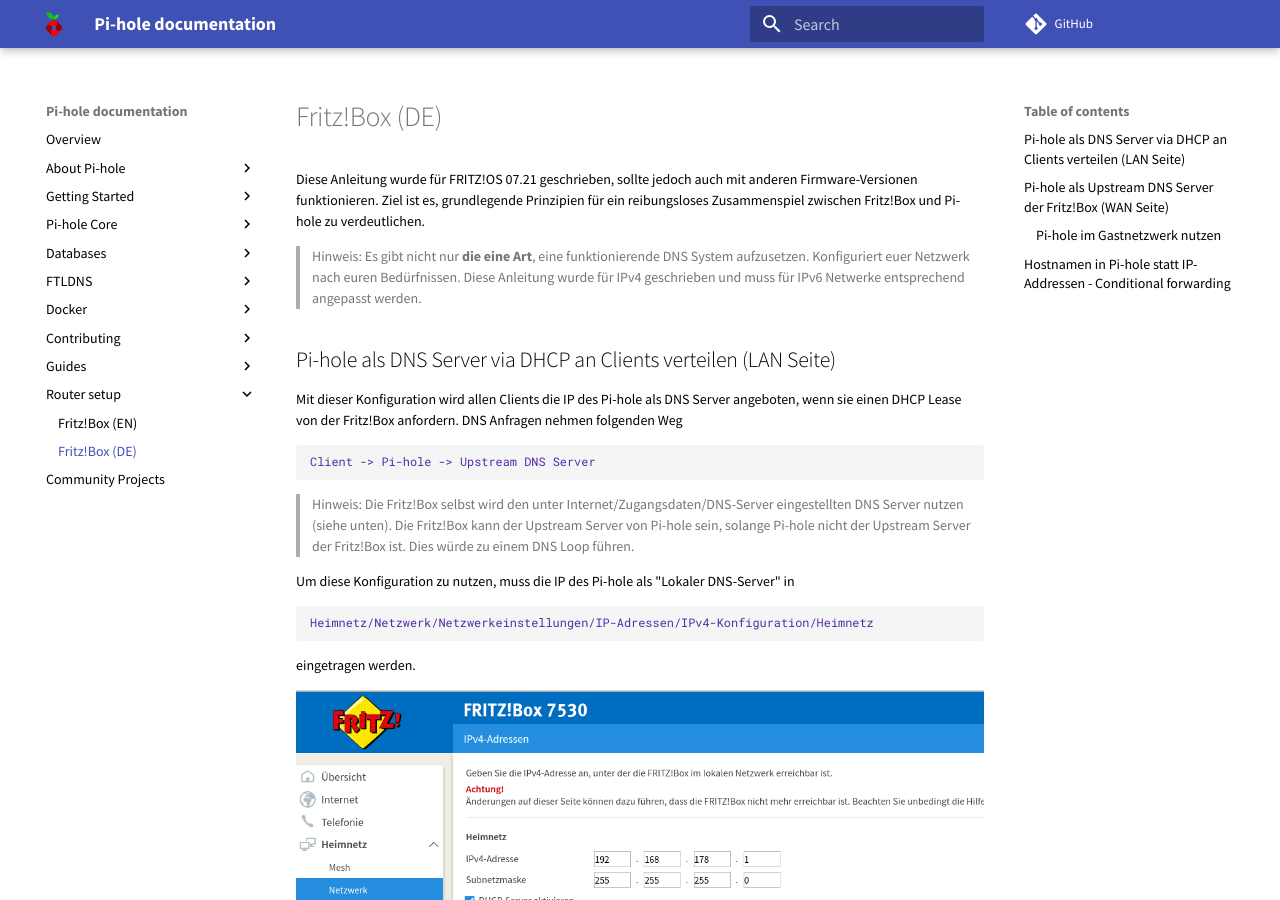
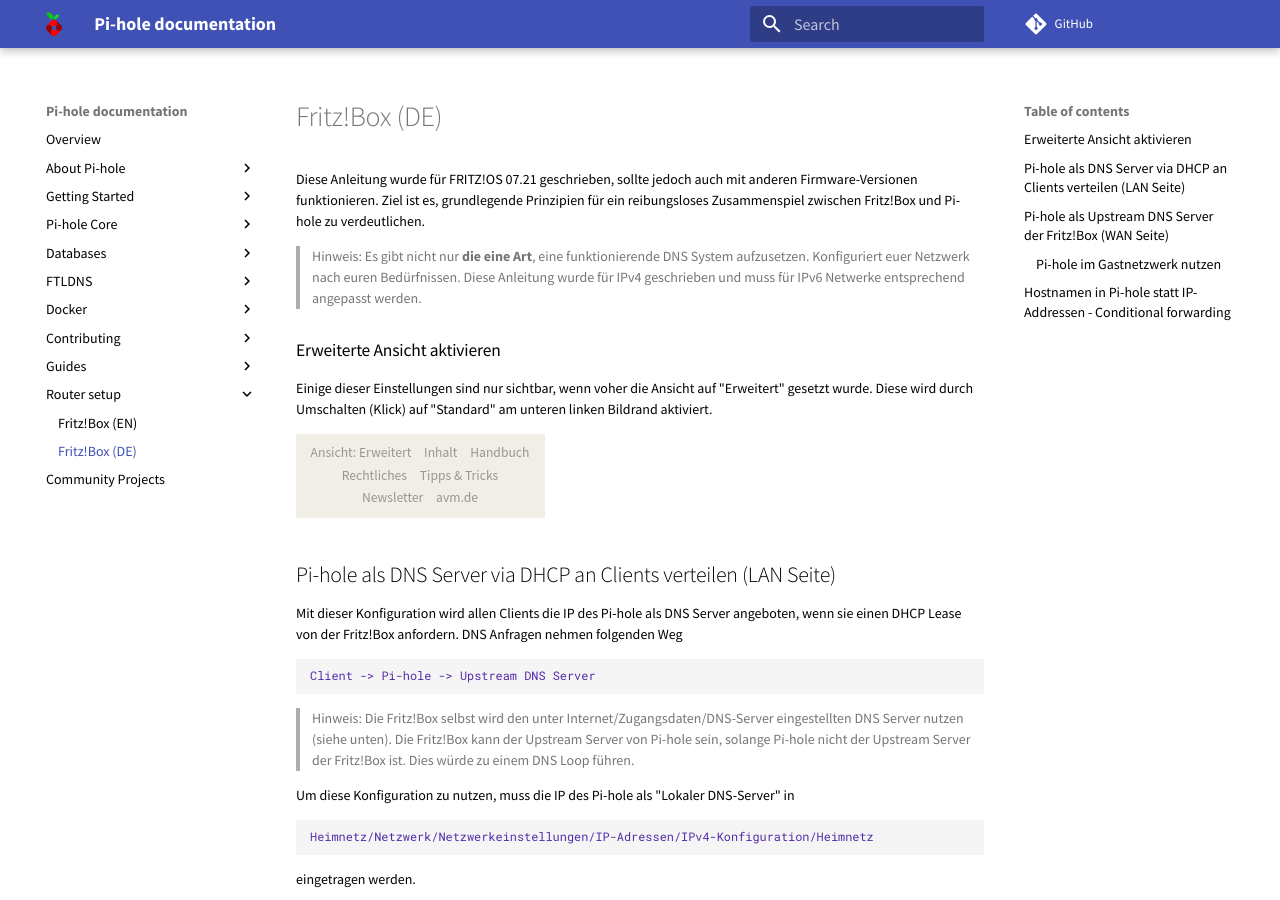
Before and after one commit to pi-hole/docs, an MkDocs documentation site: the page built from docs/routers/fritzbox-de.md, in a window 1280 px wide and 900 px high. Built offline with MkDocs 1.6.1 and Material for MkDocs 9.7.7, drawn with Linux system fonts in a browser that asks for light colours; comment, search, counter and statistics services are not loaded.

Commit message:
Add section about the need to activate advanced view
Signed-off-by: yubiuser <ckoenig@posteo.de>

```diff
--- a/docs/routers/fritzbox-de.md
+++ b/docs/routers/fritzbox-de.md
@@ -3,6 +3,12 @@
 > Hinweis:
 Es gibt nicht nur **die eine Art**, eine funktionierende DNS System aufzusetzen.  Konfiguriert euer Netzwerk nach euren Bedürfnissen.
 Diese Anleitung wurde für IPv4 geschrieben und muss für IPv6 Netwerke entsprechend angepasst werden.
+
+### Erweiterte Ansicht aktivieren
+
+Einige dieser Einstellungen sind nur sichtbar, wenn voher die Ansicht auf "Erweitert" gesetzt wurde. Diese wird durch Umschalten (Klick) auf "Standard" am unteren linken Bildrand aktiviert.
+
+![Screenshot der Fritz!Box DHCP Einstellungen](../images/fritzbox-advanced-de.png)
 
 ## Pi-hole als DNS Server via DHCP an Clients verteilen (LAN Seite)
 
```
Also changed, not shown: docs/images/fritzbox-advanced-de.png (added).
